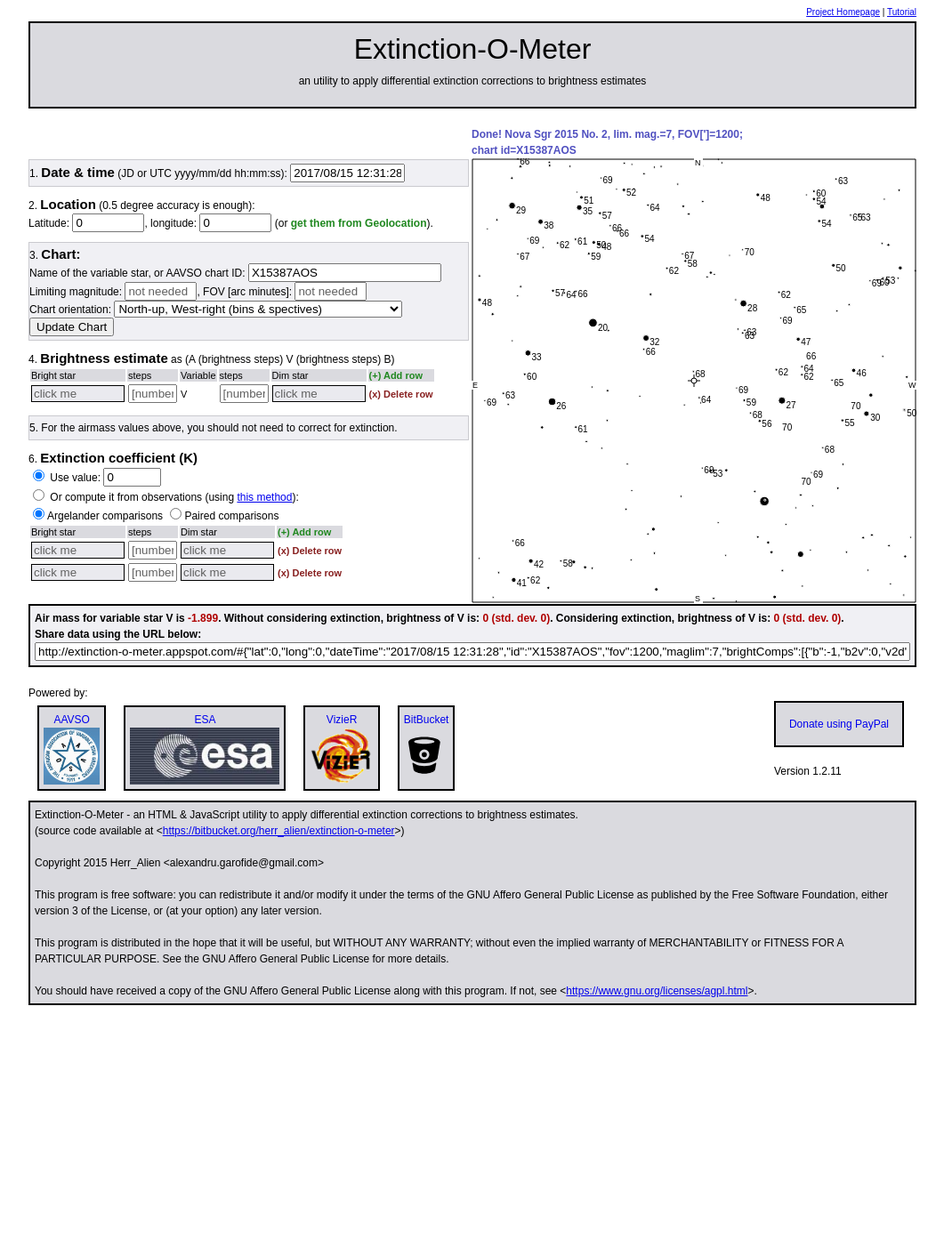
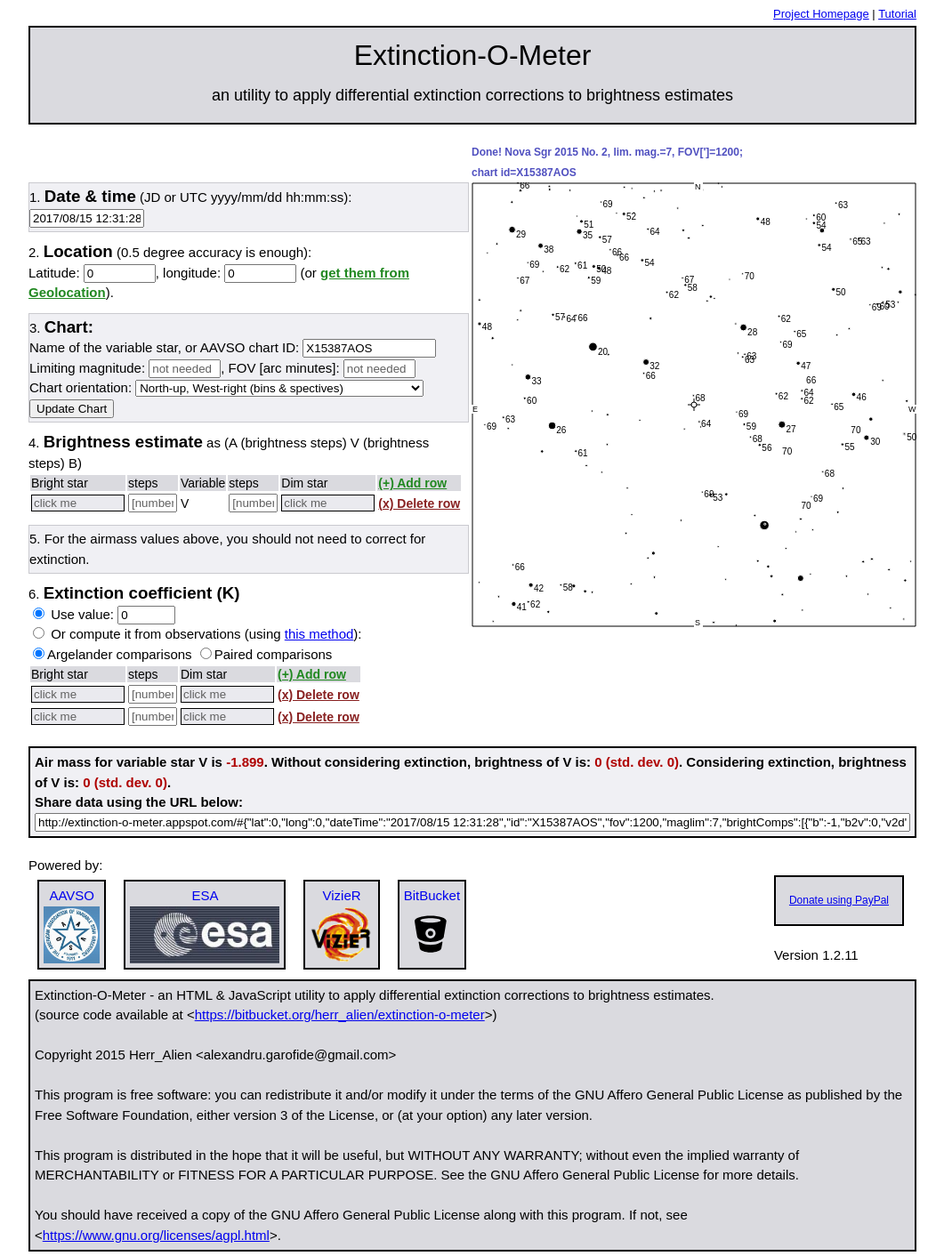
Before and after one commit to HerrAlien/extinction, a PHP site: page / in a window 1280 px wide. Shown: the whole page at 89% size, without its empty margins (109-1170 px from the left). Before the commit the page ends 1130 px from the top, so only its background shows below. Run offline with PHP 8.4, Linux system fonts and the light colour scheme.

Commit message:
larger text

```diff
--- a/style/default.css
+++ b/style/default.css
@@ -27,10 +27,14 @@ html, body {
 	margin: 0px;
     padding: 0px;
     font-family: Arial;
-    font-size: 12px;
+    font-size: 15px;
     text-align: left;
     line-height: 1.5em;
 	-webkit-user-select: text;
+}
+
+a {
+    text-decoration: underline;
 }
 
 .brightnessInput {
@@ -48,11 +52,10 @@ html, body {
 
     #donate a {
         cursor: pointer;
-		text-decoration: none;
     }
 
 	#banner span {
-		font-size: 12px;
+		font-size: 18px;
 	}
 
     #submitButton {
@@ -113,7 +116,7 @@ pre {
 
 #wizard {
     float: left;
-    margin: 25px 3px 0px 0px;
+    margin: 30px 3px 0px 0px;
     max-width: 495px;
 	width: 100%;
     text-align: left;
@@ -249,13 +252,13 @@ text-align: center;
 
 #topmenu {
     text-align: right;
-    font-size: 10px;
+    font-size: 13px;
     margin: 0px;
     float: right;
 }
 
 td {
-	font-size: 11px;
+	font-size: 14px;
 }
 
 .happy, .sad, .meh{
@@ -351,3 +354,7 @@ h1 {
     display: inline;
     font-size: 1.25em;
 }
+
+#variableStarName {
+    width: 150px;
+}
```
